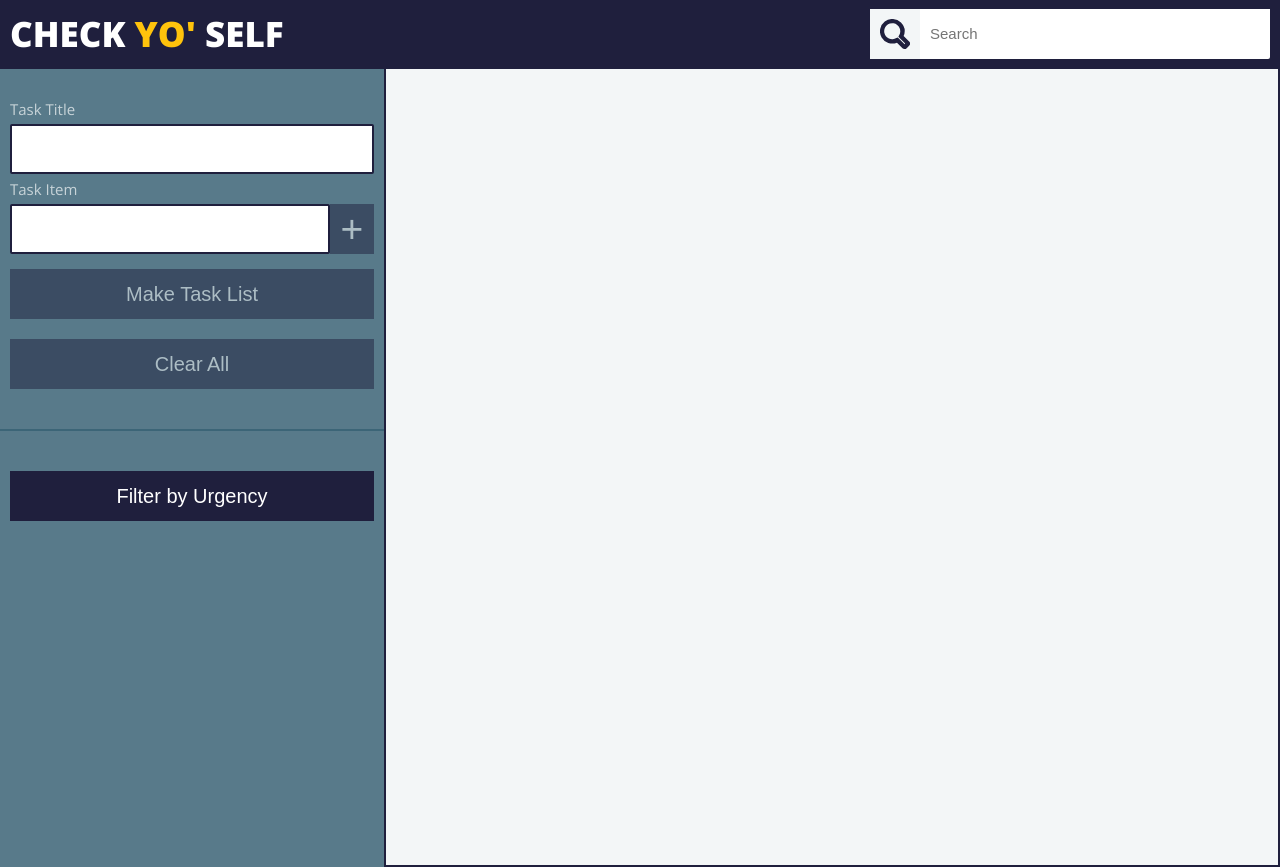
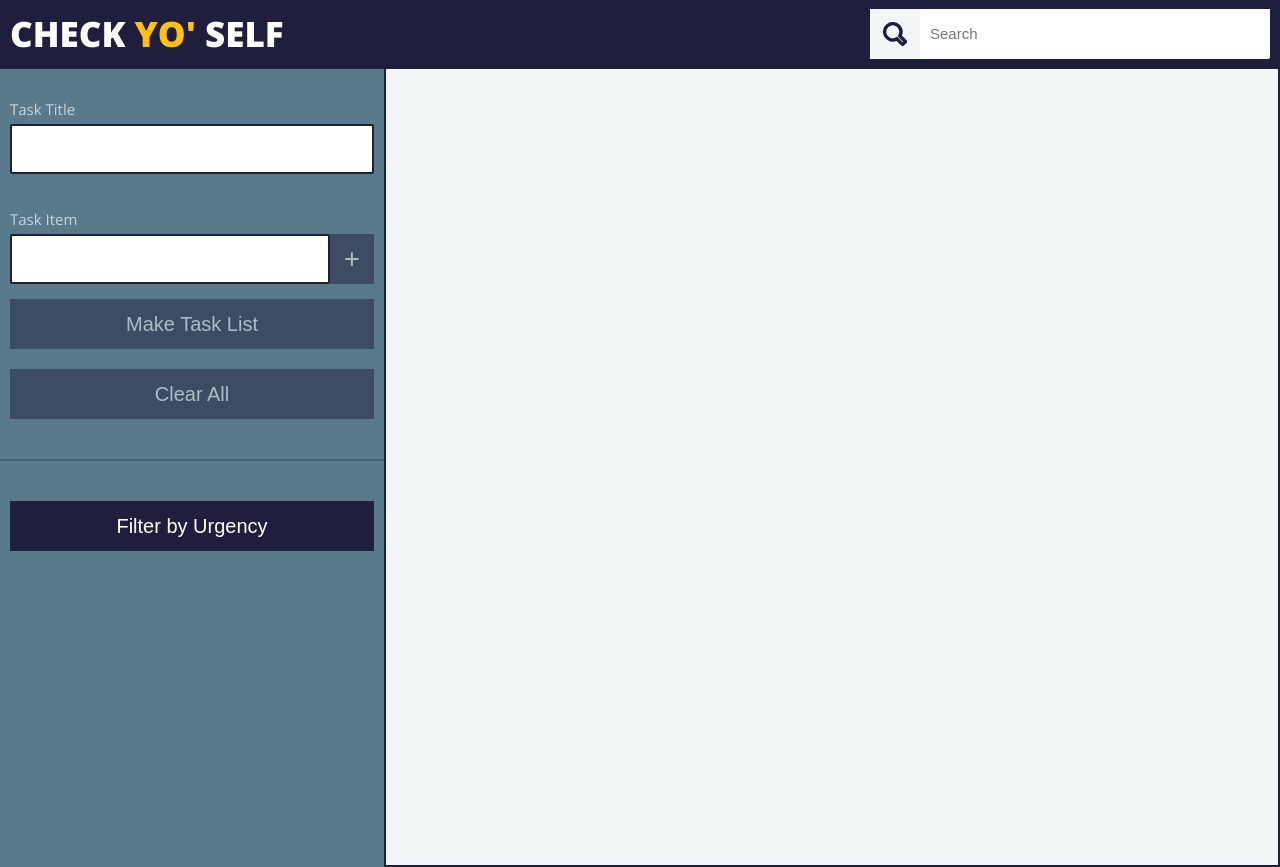
Before and after one commit to AnnaGoodwin/check-yoself, a plain HTML site: page index.html in a window 1280 px wide. Drawn offline with nearby package versions, Linux system fonts and the light colour scheme.

Commit message:
Fix plus btn

```diff
--- a/styles.css
+++ b/styles.css
@@ -91,6 +91,11 @@ article {
   width: 45%;
 }
 
+::placeholder {
+  font-size: 15px;
+  padding-bottom: 5px;
+}
+
 /* Classes */
 
 section p,
@@ -105,11 +110,6 @@ section p,
 
 .main__section {
   border: 2px solid #1F1F3D;
-}
-
-::placeholder {
-  font-size: 15px;
-  padding-bottom: 5px;
 }
 
 #task__text {
@@ -132,7 +132,7 @@ section p,
 .header__img {
   background-color: #F3F6F7;
   height: 50px;
-  padding: 10px;
+  padding: 13px;
   width: 50px;
 }
 
@@ -172,6 +172,10 @@ section p,
   flex-direction: column;
 }
 
+.form__label--task {
+  margin-top: 30px;
+}
+
 .form__div--input--container {
   display: flex;
 }
@@ -181,7 +185,7 @@ section p,
 }
 
 .form__btn--plus {
-  font-size: 39px;
+  font-size: 27px;
   font-weight: lighter;
   margin: 5px 0;
   padding: 0;
```
